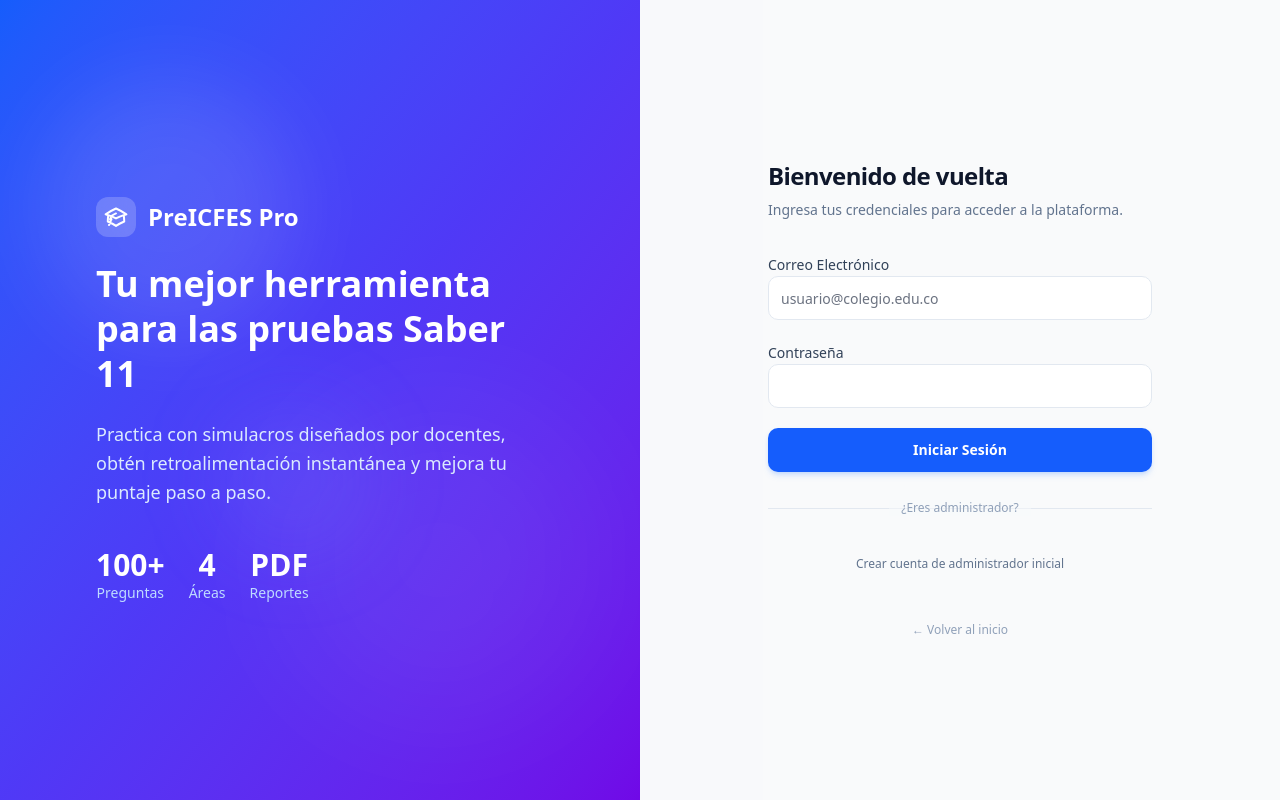
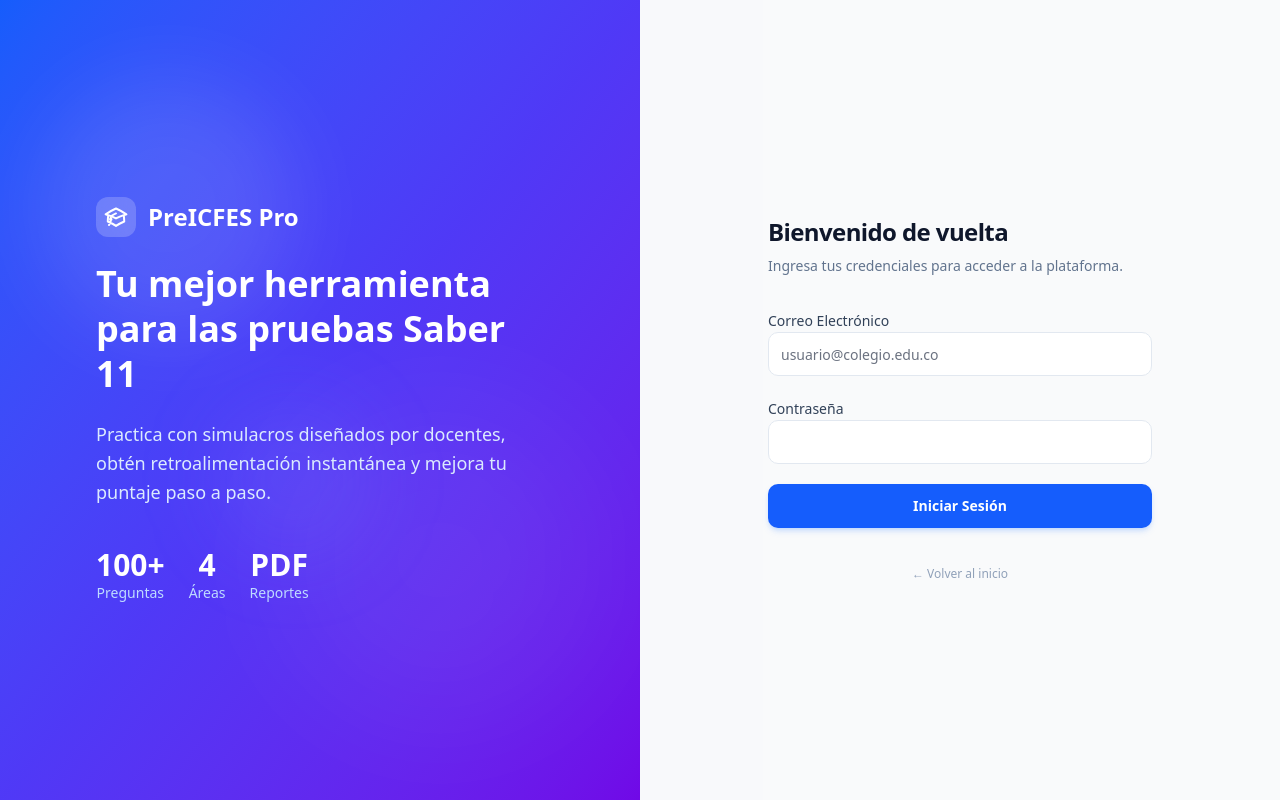
Before and after one commit to empresaruralsoftcode/preicfes-code, a Next.js app: page /login in a window 1280 px wide. Built offline with nearby package versions, Linux system fonts and the light colour scheme.

Commit message:
fix: Remove admin account creation from login page

```diff
--- a/src/app/login/page.tsx
+++ b/src/app/login/page.tsx
@@ -1,6 +1,6 @@
 'use client'
 
-import { login, createAdminInitial } from './actions'
+import { login } from './actions'
 import { Button } from '@/components/ui/button'
 import { Input } from '@/components/ui/input'
 import { Label } from '@/components/ui/label'
@@ -101,15 +101,6 @@ export default function LoginPage({ searchParams }: { searchParams: Promise<{ er
             <Button formAction={login} className="w-full h-11 rounded-lg font-semibold text-sm shadow-md shadow-blue-500/20 hover:shadow-lg hover:shadow-blue-500/30 transition-all">
               Iniciar Sesión
             </Button>
-
-            <div className="relative py-2">
-              <div className="absolute inset-0 flex items-center"><div className="w-full border-t border-slate-200" /></div>
-              <div className="relative flex justify-center"><span className="bg-slate-50/50 px-3 text-xs text-slate-400">¿Eres administrador?</span></div>
-            </div>
-
-            <Button formAction={createAdminInitial} variant="ghost" className="w-full text-xs text-slate-500 hover:text-primary font-medium">
-              Crear cuenta de administrador inicial
-            </Button>
           </form>
 
           <div className="text-center">
```
